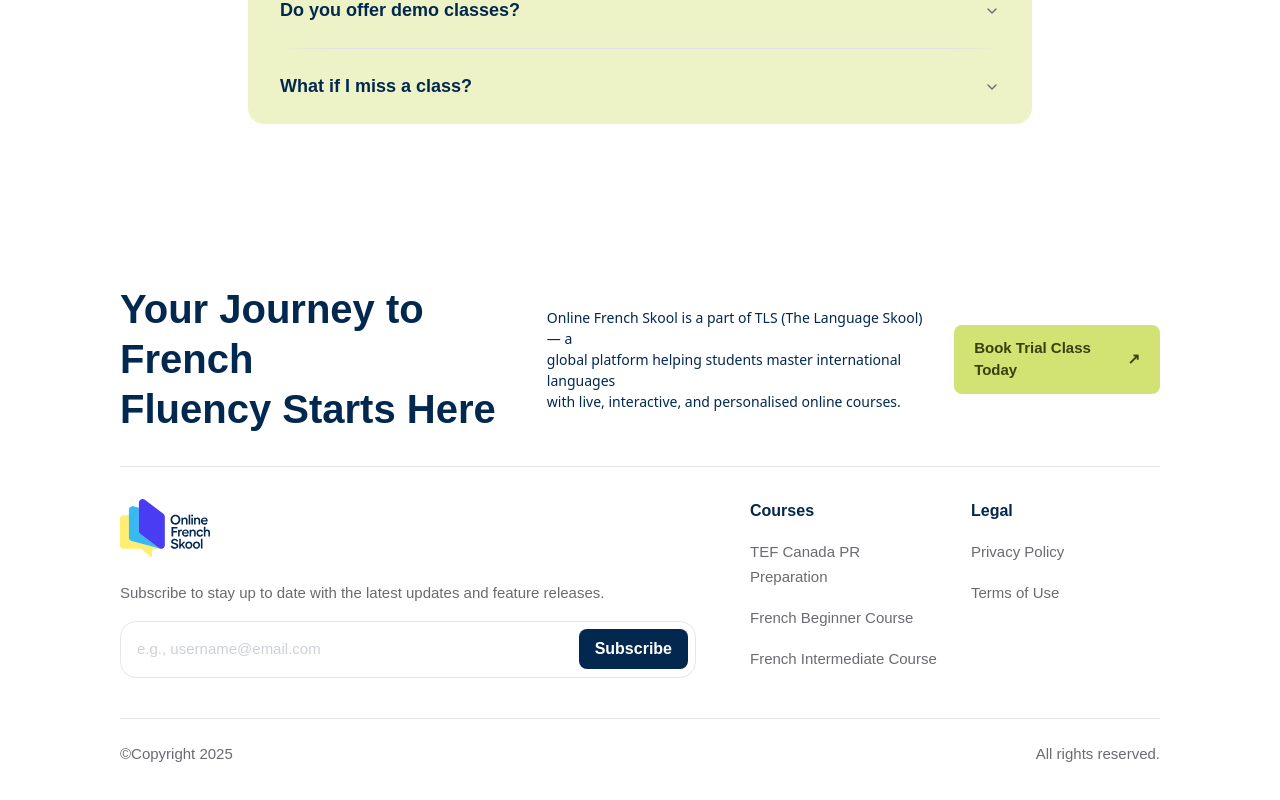
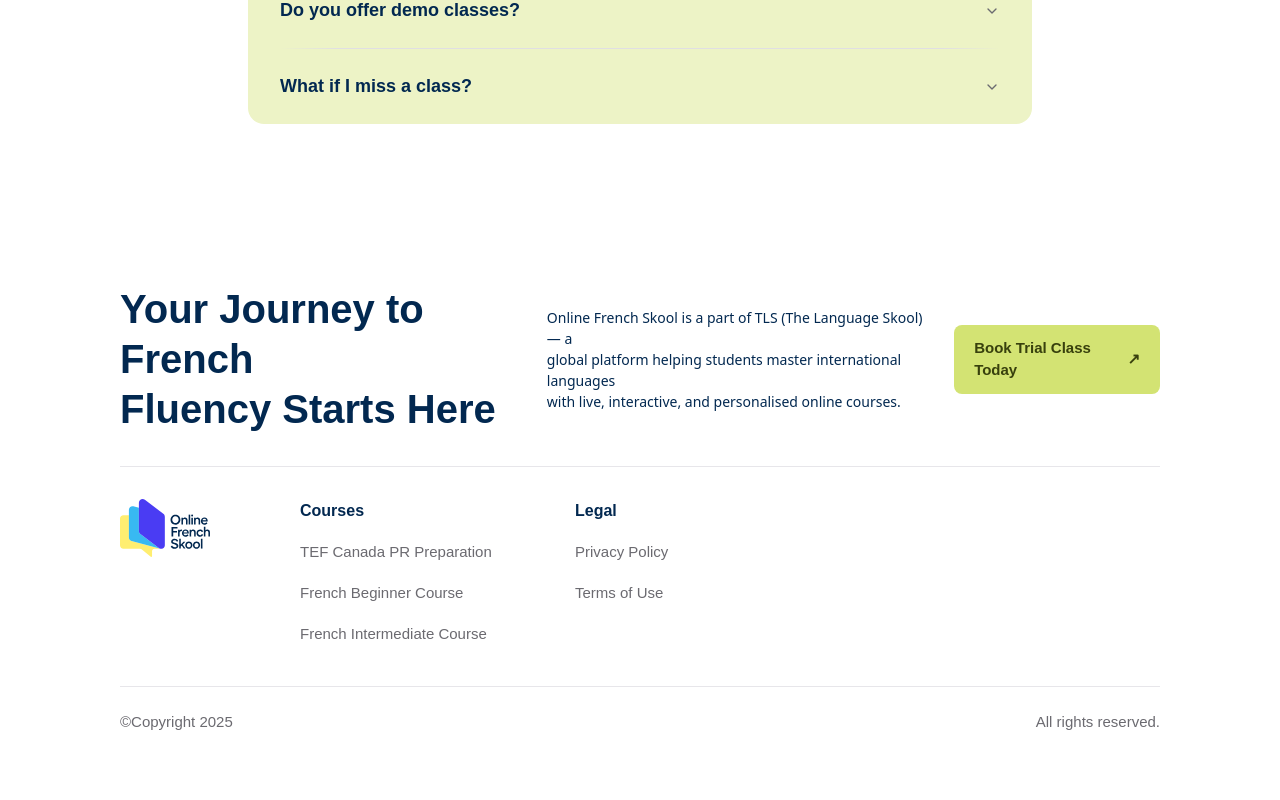
Before and after one commit to suraj-kumar89/onlinefrench_school, a React (Create React App) app in the folder frontend/: page / in a window 1280 px wide. Shown: the part 10853-11653 px from the top of the page. Built offline with nearby package versions, Linux system fonts and the light colour scheme; a web font is replaced by a local one.

Commit message:
remove newsletter

```diff
--- a/frontend/src/components/Footer.tsx
+++ b/frontend/src/components/Footer.tsx
@@ -21,14 +21,9 @@
 }: FooterProps) {
   const [email, setEmail] = useState("");
 
-  const submit = (e: React.FormEvent) => {
-    e.preventDefault();
-    onSubscribe?.(email);
-    setEmail("");
-  };
 
   return (
-    <footer className="w-full bg-white">
+    <footer className="w-full bg-white flex items-center md:block min-h-screen md:min-h-0">
       <div className="mx-auto max-w-[1600px] px-7 md:px-[120px] py-12 md:py-16">
         {/* Top row: headline + CTA */}
         <div className="flex flex-col items-center gap-6 md:flex-row md:items-center md:justify-between">
@@ -82,46 +77,10 @@
   <path d="M44.8346 17.9016V46.2027C44.8346 46.3254 44.8346 46.4361 44.8228 46.5469C44.7389 48.2794 43.3798 49.6805 41.6839 49.7786C41.5637 49.7786 41.4554 49.7913 41.3352 49.7913C41.3115 49.7913 41.287 49.7913 41.2633 49.7786C40.9984 49.7786 40.7217 49.7415 40.4457 49.6679L39.4954 49.4219C39.2669 49.3111 39.0503 49.1759 38.8337 49.0161L20.3969 34.9577C19.4465 34.2323 18.8938 33.0898 18.8938 31.8857V3.84321C18.8938 0.685015 22.4058 -1.12117 24.8829 0.771224L43.3197 14.8296C44.27 15.5543 44.8353 16.6975 44.8353 17.9016H44.8346Z" fill="#4A3CF3"/>
 </svg>
 
-            {/* Copy */}
-            <p
-              className="mt-6 text-[15px] leading-6"
-              style={{ color: neutralSecondary, fontFamily: "Raveo Display, sans-serif" }}
-            >
-              Subscribe to stay up to date with the latest updates and feature releases.
-            </p>
-
-            {/* Newsletter input */}
-            <form onSubmit={submit} className="mt-4">
-              <div className="relative">
-                <input
-                  type="email"
-                  required
-                  value={email}
-                  onChange={(e) => setEmail(e.target.value)}
-                  placeholder="e.g., username@email.com"
-                  className="w-full rounded-2xl border bg-white px-4 py-4 text-[15px] outline-none transition placeholder:opacity-50"
-                  style={{
-                    borderColor: divider,
-                    fontFamily: "Raveo Display, sans-serif",
-                    color: neutralPrimary,
-                  }}
-                />
-                <button
-                  type="submit"
-                  className="absolute right-2 top-2 rounded-lg px-4 py-2 text-white font-semibold"
-                  style={{
-                    background: "#022850",
-                    fontFamily: "Raveo Display, sans-serif",
-                  }}
-                >
-                  Subscribe
-                </button>
-              </div>
-            </form>
           </div>
 
           {/* Right navigation columns */}
-          <div className="md:col-span-5 grid grid-cols-2 gap-8">
+          <div className="grid grid-cols-1 md:grid-cols-2 gap-6 md:gap-[50px] md:ml-[-450px]">
             <nav>
               <div
                 className="mb-4 text-[16px] font-semibold"
```
